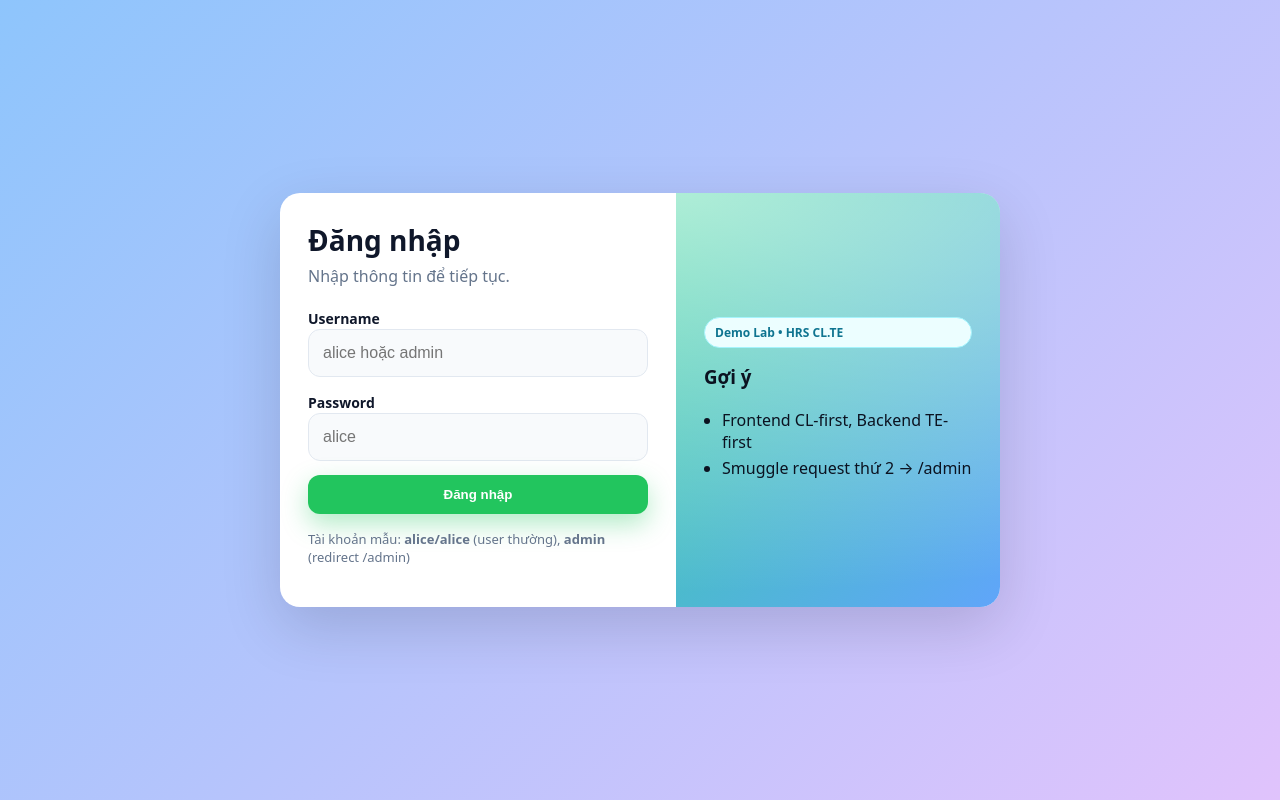
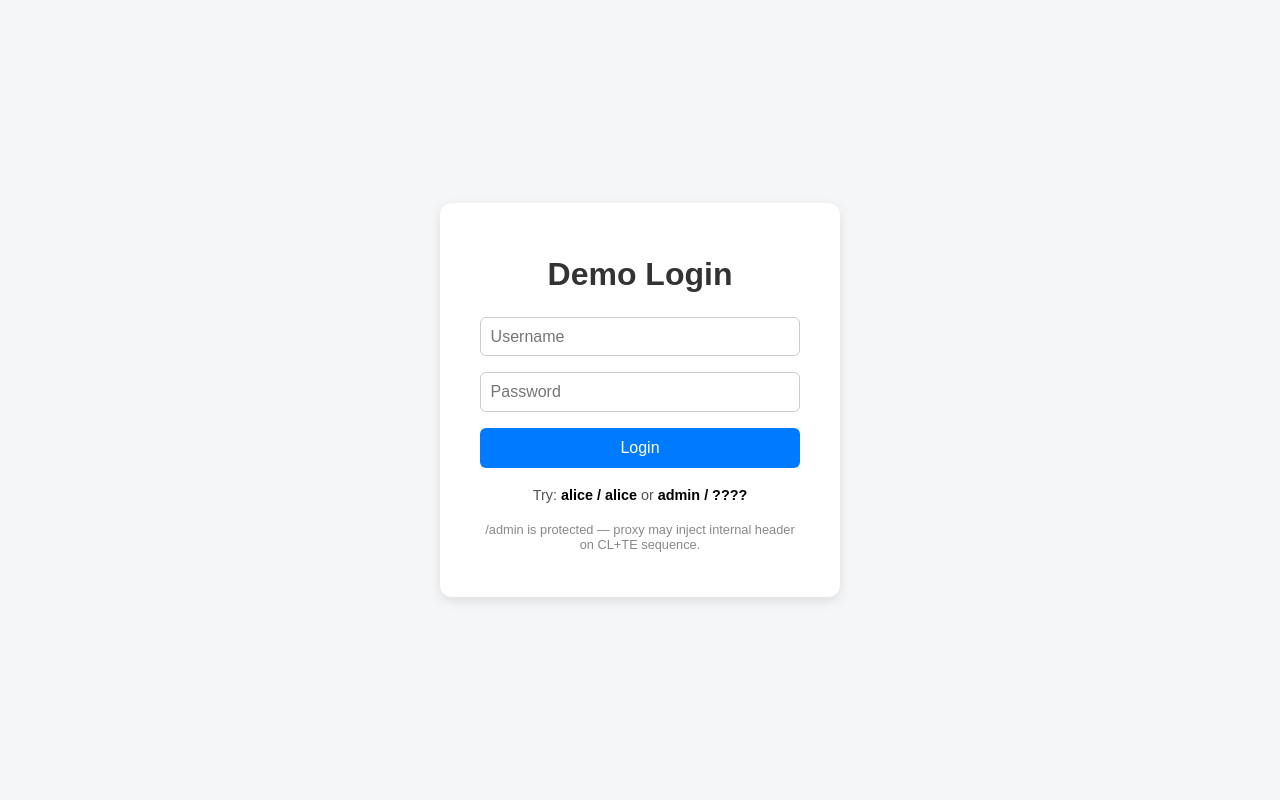
Before and after one commit to phamlog/httprequestsmuggling, a Flask app: page /login in a window 1280 px wide. Run offline with Flask 3, Linux system fonts and the light colour scheme.

Commit message:
sửa chính

```diff
--- a/app.py
+++ b/app.py
@@ -1,33 +1,37 @@
-# app.py (refactor dùng templates riêng)
-from flask import Flask, request, redirect, url_for, render_template
+import os
+from flask import Flask, request, render_template, redirect, abort
 
-app = Flask(__name__)
+BASE_DIR = os.path.dirname(os.path.abspath(__file__))
+TEMPLATES_DIR = os.path.join(BASE_DIR, "templates")
 
-@app.route("/", methods=["GET","POST"])
+app = Flask(__name__, template_folder=TEMPLATES_DIR)
+
+USERS = {"alice": "alice", "admin": "12345"}
+
+@app.route("/", methods=["GET"])
 def index():
     return render_template("index.html")
 
 @app.route("/login", methods=["GET", "POST"])
 def login():
     if request.method == "GET":
-        return render_template("login.html")
-
+        return render_template("index.html")
     username = request.form.get("username", "")
     password = request.form.get("password", "")
+    app.logger.info("login attempt: %s", username)
+    if USERS.get(username) == password:
+        if username == "admin":
+            return redirect("/admin")
+        return render_template("ok.html", who=username)
+    return "Invalid credentials", 401
 
-    if username == "alice" and password == "alice":
-        return render_template("ok.html", u=username)
-
-    if username == "admin" and password == "12345":
-        return redirect(url_for("admin"))
-
-    return "Sai tài khoản hoặc mật khẩu", 403
-
-@app.route("/admin")
+@app.route("/admin", methods=["GET"])
 def admin():
     if request.headers.get("X-Internal-Admin") == "1":
-        return render_template("admin.html")
-    return "Forbidden", 403
+        return "<h1>ADMIN AREA</h1><p>Secret flag: FLAG{this_is_a_flag_for_research}</p>"
+    return abort(403)
 
 if __name__ == "__main__":
-    app.run(host="127.0.0.1", port=9000, debug=True)
+    print("Starting backend on 127.0.0.1:9000; templates dir:", TEMPLATES_DIR)
+    # debug=False để không restart trong background; set True nếu muốn auto-reload
+    app.run(host="127.0.0.1", port=9000, debug=False)
--- a/templates/index.html
+++ b/templates/index.html
@@ -1,58 +1,76 @@
 <!doctype html>
-<html lang="vi">
+<html lang="en">
   <head>
     <meta charset="utf-8" />
-  <title>Index</title>
-  <meta name="viewport" content="width=device-width, initial-scale=1" />
+    <title>Demo Login</title>
     <style>
-    :root{
-      --bg1:#8EC5FC; --bg2:#E0C3FC;
-      --card:#ffffff; --text:#0f172a; --muted:#64748b;
-      --primary:#6366f1; --primary-600:#5458f0; --primary-700:#4044ee;
-      --ring: rgba(99,102,241,.35);
+      body {
+        font-family: Arial, sans-serif;
+        background: #f4f6f8;
+        display: flex;
+        align-items: center;
+        justify-content: center;
+        height: 100vh;
+        margin: 0;
       }
-    *{box-sizing:border-box}
-    body{
-      margin:0; font-family: ui-sans-serif, system-ui, -apple-system, Segoe UI, Roboto, Inter, "Helvetica Neue", Arial;
-      color:var(--text);
-      background: linear-gradient(135deg, var(--bg1), var(--bg2)) fixed;
-      min-height:100vh; display:grid; place-items:center; padding:24px;
+      .container {
+        background: #fff;
+        padding: 2rem 2.5rem;
+        border-radius: 12px;
+        box-shadow: 0 4px 12px rgba(0,0,0,0.1);
+        width: 320px;
+        text-align: center;
       }
-    .card{
-      width:min(680px, 92vw); background:var(--card); border-radius:20px;
-      box-shadow: 0 20px 60px rgba(2,6,23,.15);
-      overflow:hidden; animation:pop .5s ease-out both;
+      h1 {
+        margin-bottom: 1.5rem;
+        color: #333;
       }
-    .hero{
-      background: radial-gradient(1200px 400px at 0% 0%, rgba(255,255,255,.6), transparent),
-                  radial-gradient(1200px 400px at 100% 0%, rgba(255,255,255,.35), transparent),
-                  linear-gradient(135deg,#a78bfa,#60a5fa);
-      color:#fff; padding:32px 28px;
+      form {
+        display: flex;
+        flex-direction: column;
+        gap: 1rem;
       }
-    .hero h1{ margin:0 0 8px; font-size:32px; letter-spacing:.3px }
-    .hero p{ margin:0; opacity:.95 }
-    .body{ padding:28px }
-    .lead{ color:var(--muted); margin:0 0 16px; font-size:16px }
-    .btn{
-      display:inline-block; background:var(--primary); color:#fff; text-decoration:none;
-      padding:12px 18px; border-radius:12px; font-weight:600; transition:.2s ease;
-      box-shadow:0 8px 24px var(--ring);
+      input {
+        padding: 0.6rem;
+        border: 1px solid #ccc;
+        border-radius: 6px;
+        font-size: 1rem;
       }
-    .btn:hover{ background:var(--primary-600); transform:translateY(-1px) }
-    .btn:active{ background:var(--primary-700); transform:translateY(0) }
-    @keyframes pop{ from{ transform:translateY(8px); opacity:0 } to{ transform:none; opacity:1 } }
+      button {
+        background: #007BFF;
+        color: white;
+        border: none;
+        padding: 0.7rem;
+        border-radius: 6px;
+        font-size: 1rem;
+        cursor: pointer;
+      }
+      button:hover {
+        background: #0056b3;
+      }
+      p {
+        margin-top: 1.2rem;
+        font-size: 0.9rem;
+        color: #555;
+      }
+      strong {
+        color: #000;
+      }
     </style>
   </head>
   <body>
-  <main class="card">
-    <section class="hero">
-      <h1>Trang Index</h1>
-      <p>Lab HTTP Request Smuggling (CL.TE) – demo login → admin</p>
-    </section>
-    <section class="body">
-      <p class="lead">Bắt đầu tại trang đăng nhập để kiểm thử luồng.</p>
-      <a class="btn" href="/login">Đi tới /login</a>
-    </section>
-  </main>
+    <div class="container">
+      <h1>Demo Login</h1>
+      <form action="/login" method="post">
+        <input name="username" placeholder="Username" required />
+        <input name="password" type="password" placeholder="Password" required />
+        <button type="submit">Login</button>
+      </form>
+
+      <p>Try: <strong>alice / alice</strong> or <strong>admin / ????</strong></p>
+      <p style="font-size: 0.8rem; color: #888;">
+        /admin is protected — proxy may inject internal header on CL+TE sequence.
+      </p>
+    </div>
   </body>
 </html>
--- a/templates/login.html
+++ /dev/null
@@ -1,96 +0,0 @@
-<!doctype html>
-<html lang="vi">
-<head>
-  <meta charset="utf-8" />
-  <title>Login</title>
-  <meta name="viewport" content="width=device-width, initial-scale=1" />
-  <style>
-    :root{
-      --bg1:#8EC5FC; --bg2:#E0C3FC;
-      --card:#ffffff; --text:#0f172a; --muted:#64748b;
-      --border:#e2e8f0; --input:#f8fafc;
-      --primary:#22c55e; --primary-600:#16a34a; --primary-700:#15803d;
-      --ring: rgba(34,197,94,.35);
-    }
-    *{box-sizing:border-box}
-    body{
-      margin:0; font-family: ui-sans-serif, system-ui, -apple-system, Segoe UI, Roboto, Inter, "Helvetica Neue", Arial;
-      color:var(--text);
-      background: linear-gradient(135deg, var(--bg1), var(--bg2)) fixed;
-      min-height:100vh; display:grid; place-items:center; padding:24px;
-    }
-    .card{
-      width:min(720px, 94vw); background:var(--card); border-radius:20px;
-      box-shadow: 0 20px 60px rgba(2,6,23,.15); overflow:hidden; animation:pop .5s ease-out both;
-      display:grid; grid-template-columns:1.1fr .9fr;
-    }
-    @media (max-width: 840px){ .card{ grid-template-columns:1fr } .side{ display:none } }
-    .header{ padding:28px 28px 0 }
-    .header h1{ margin:0 0 6px; font-size:28px }
-    .header p{ margin:0; color:var(--muted) }
-    form{ padding:20px 28px 28px; display:grid; gap:14px }
-    label{ font-weight:600; font-size:14px }
-    .field{
-      display:flex; gap:12px; align-items:center; background:var(--input);
-      border:1px solid var(--border); border-radius:12px; padding:10px 12px;
-      transition:border .15s ease, box-shadow .15s ease, transform .05s ease;
-    }
-    .field:focus-within{ border-color:#a5b4fc; box-shadow:0 0 0 6px rgba(99,102,241,.1) }
-    .field input{
-      border:none; outline:none; background:transparent; width:100%;
-      font-size:16px; padding:4px 2px;
-    }
-    .hint{ color:var(--muted); font-size:13px; margin-top:2px }
-    .btn{
-      background:var(--primary); color:#fff; border:none; padding:12px 18px;
-      border-radius:12px; font-weight:700; cursor:pointer; transition:.2s ease;
-      box-shadow:0 10px 26px var(--ring);
-    }
-    .btn:hover{ background:var(--primary-600); transform:translateY(-1px) }
-    .btn:active{ background:var(--primary-700); transform:translateY(0) }
-    .side{
-      background: radial-gradient(1200px 400px at 0% 0%, rgba(255,255,255,.6), transparent),
-                  linear-gradient(135deg,#34d399,#60a5fa);
-      padding:28px; color:#0b1220; display:flex; flex-direction:column; justify-content:center;
-    }
-    .badge{
-      display:inline-block; background:#ecfeff; color:#0e7490; border:1px solid #a5f3fc;
-      padding:6px 10px; border-radius:999px; font-weight:700; margin-bottom:10px; font-size:12px;
-    }
-    ul{ margin:10px 0 0 18px; padding:0; color:#0b1220 }
-    li{ margin:4px 0 }
-    @keyframes pop{ from{ transform:translateY(8px); opacity:0 } to{ transform:none; opacity:1 } }
-  </style>
-</head>
-<body>
-  <main class="card">
-    <section>
-      <div class="header">
-        <h1>Đăng nhập</h1>
-        <p>Nhập thông tin để tiếp tục.</p>
-      </div>
-      <form method="POST" action="/login" autocomplete="off">
-        <div>
-          <label>Username</label>
-          <div class="field"><input name="username" placeholder="alice hoặc admin" /></div>
-        </div>
-        <div>
-          <label>Password</label>
-          <div class="field"><input name="password" type="password" placeholder="alice" /></div>
-        </div>
-        <button class="btn" type="submit">Đăng nhập</button>
-        <p class="hint">Tài khoản mẫu: <strong>alice/alice</strong> (user thường), <strong>admin</strong> (redirect /admin)</p>
-      </form>
-    </section>
-
-    <aside class="side">
-      <span class="badge">Demo Lab • HRS CL.TE</span>
-      <h3 style="margin:6px 0 6px">Gợi ý</h3>
-      <ul>
-        <li>Frontend CL-first, Backend TE-first</li>
-        <li>Smuggle request thứ 2 → /admin</li>
-      </ul>
-    </aside>
-  </main>
-</body>
-</html>
```
Also changed, not shown: proxy_safe.py (+13 -28 lines), templates/admin.html (deleted, +0 -48 lines), templates/ok.html (+29 -22 lines). Lines whose indentation alone changed are shown as unchanged.
